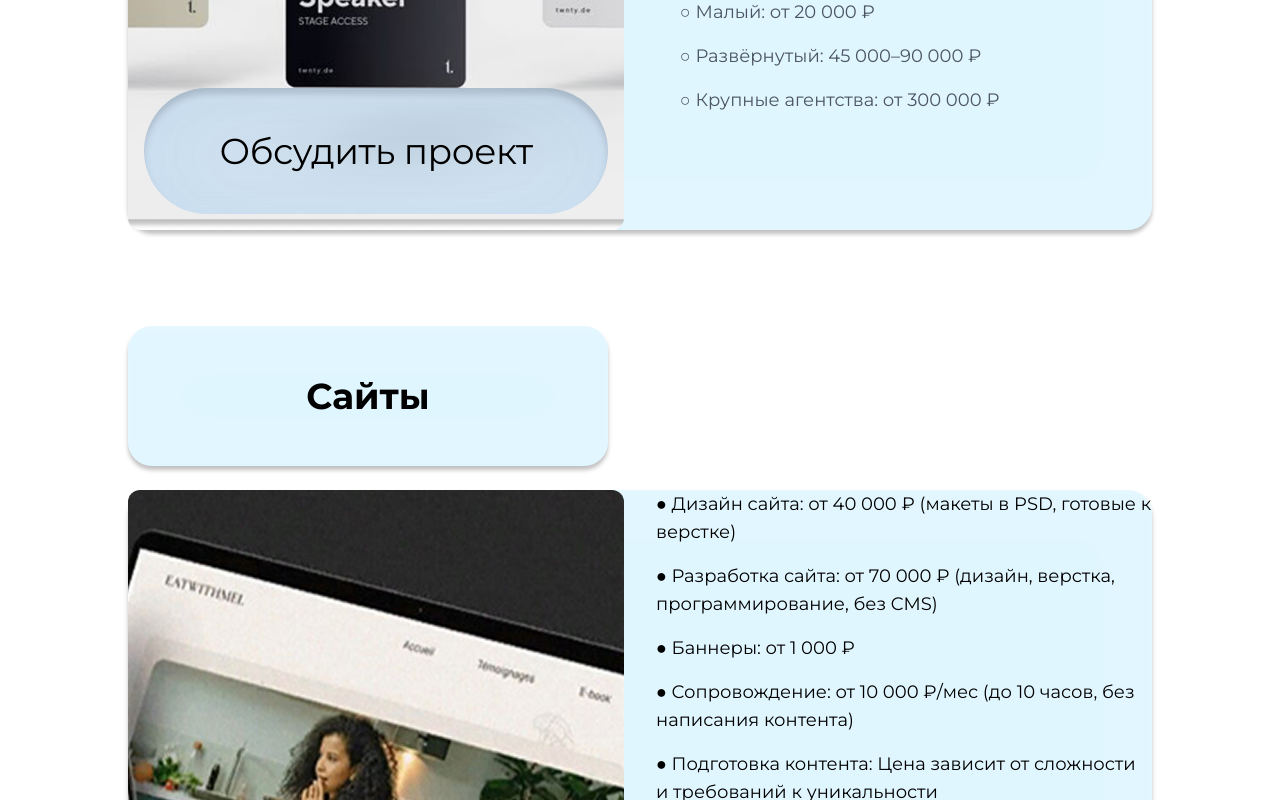
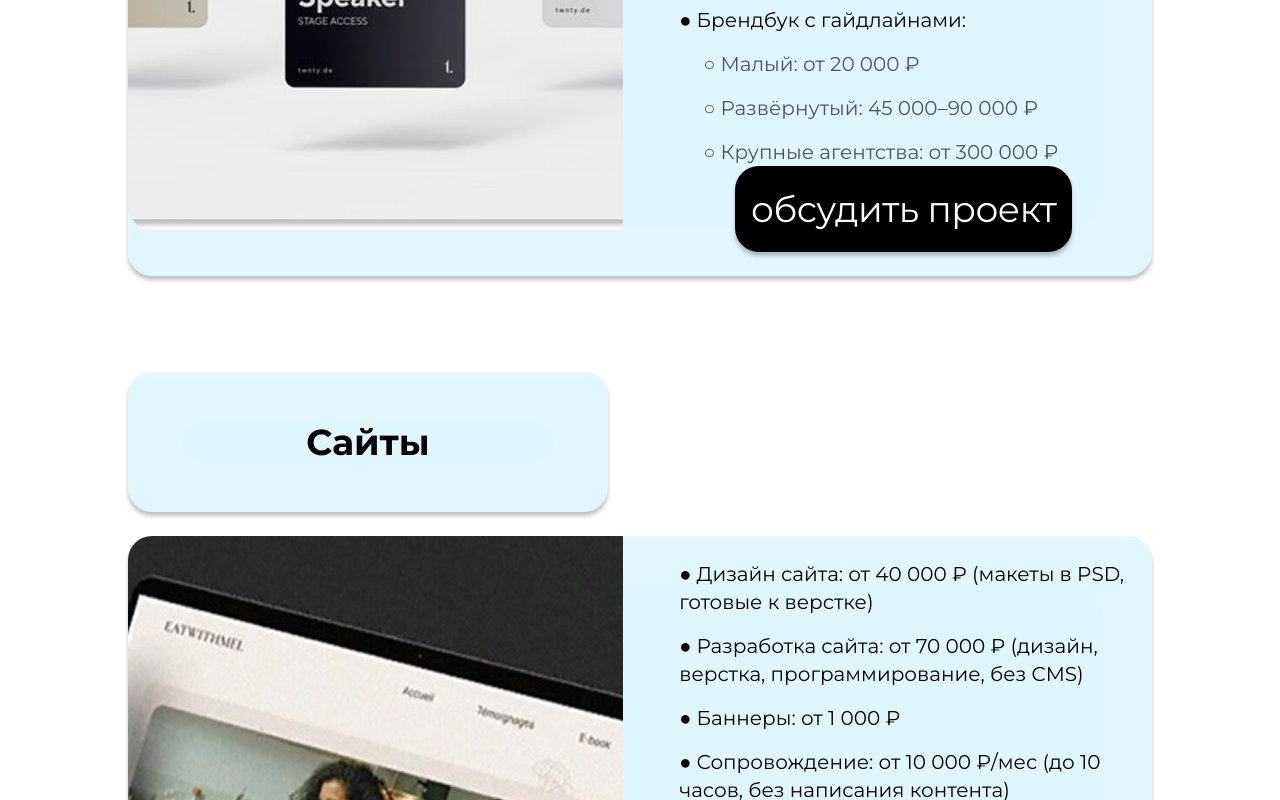
Before and after one commit to NikDemik/b2b-studio-vite, a React (Vite) app: page /pricing in a window 1280 px wide. Shown: the part 1620-2420 px from the top of the page. Built offline with nearby package versions, Linux system fonts and the light colour scheme.

Commit message:
add page pricing

```diff
--- /dev/null
+++ b/src/components/Pricing/PricingBtn.jsx
@@ -0,0 +1,29 @@
+import clsx from 'clsx';
+
+const PricingBtn = ({ children, href, containerClassName, onClick }) => {
+    const Inner = () => (
+        <>
+            <span className=" relative z-2 text-p3 text-[36px] max-lg:text-[24px] max-md:text-[16px]">
+                {children}
+            </span>
+        </>
+    );
+
+    return href ? (
+        <a className={clsx(containerClassName)} href={href}>
+            <Inner />
+        </a>
+    ) : (
+        <button
+            className={clsx(
+                'relative flex items-center bg-p4 backdrop-blur-sm p-4 rounded-3xl shadow-400 hover:scale-105 group-hover:opacity-80 transition-all duration-500',
+                containerClassName,
+            )}
+            onClick={onClick}
+        >
+            <Inner />
+        </button>
+    );
+};
+
+export default PricingBtn;
--- a/src/components/Pricing/PricingSection.jsx
+++ b/src/components/Pricing/PricingSection.jsx
@@ -1,8 +1,12 @@
+import { useState } from 'react';
 import { motion } from 'framer-motion';
-import Button from '../Button';
+import PricingBtn from './PricingBtn';
 import { pricingData } from '../../constants/pricing';
+import RequestModal from '../Modal/RequestModal';
 
 const PricingSection = () => {
+    const [isModalOpen, setIsModalOpen] = useState(false);
+
     return (
         <div className=" relative container-full z-2 space-y-16 md:space-y-24">
             {pricingData.map((item) => (
@@ -26,16 +30,13 @@ const PricingSection = () => {
                             whileInView={{ opacity: 1, x: 0 }}
                             viewport={{ once: true }}
                             transition={{ delay: 0.2, duration: 0.6 }}
-                            className="md:w-1/2 h-[400px] md:h-[700px] rounded-xl overflow-hidden relative"
+                            className="md:w-1/2 h-[400px] md:h-[700px] rounded-l-3xl overflow-hidden relative"
                         >
                             <img
                                 src={item.image}
                                 alt={item.category}
                                 className="w-full h-full object-cover transition-transform duration-500 group-hover:scale-105"
                             />
-                            <div className="absolute bottom-4 left-0 right-0 flex justify-center">
-                                <Button className="mx-auto">Обсудить проект</Button>
-                            </div>
                         </motion.div>
 
                         {/* Правая часть - список цен */}
@@ -44,9 +45,9 @@ const PricingSection = () => {
                             whileInView={{ opacity: 1, x: 0 }}
                             viewport={{ once: true }}
                             transition={{ delay: 0.3, duration: 0.6 }}
-                            className="md:w-1/2"
+                            className=" relative flex flex-col justify-between  md:w-1/2  p-6"
                         >
-                            <ul className="space-y-4 text-lg">
+                            <ul className="space-y-4 text-xl">
                                 {item.items.map((priceItem, index) => (
                                     <li
                                         key={index}
@@ -58,6 +59,19 @@ const PricingSection = () => {
                                     </li>
                                 ))}
                             </ul>
+                            <div className="flex justify-center">
+                                <PricingBtn
+                                    onClick={() => {
+                                        setIsModalOpen(true);
+                                    }}
+                                >
+                                    обсудить проект
+                                </PricingBtn>
+                                <RequestModal
+                                    isOpen={isModalOpen}
+                                    onClose={() => setIsModalOpen(false)}
+                                />
+                            </div>
                         </motion.div>
                     </div>
                 </div>
--- a/tailwind.config.js
+++ b/tailwind.config.js
@@ -28,7 +28,7 @@ export default {
                 200: 'inset 0 6px 6px 0 rgba(0, 0, 0, 0.15), inset 0 6px 103px 0 rgba(0, 118, 253, 0.05)',
                 300: '0 3px 3px 0 rgba(0, 0, 0, 0.25), 0 3px 3px 0 rgba(255, 255, 255, 0.05), inset 0 3px 3px 0 rgba(255, 255, 255, 0.15), inset 0 0 51px 0 rgba(255, 255, 255, 0.05)',
                 301: '0 15px 30px -5px rgba(0, 0, 0, 0.15)',
-                400: 'inset 0 3px 3px 0 rgba(255, 255, 255, 0.15), inset 0 0 51px 0 rgba(255, 255, 255, 0.05)',
+                400: '0 4px 4px 0 rgba(0, 0, 0, 0.25)',
                 500: '0px 16px 24px rgba(0, 0, 0, 0.25), 0px -14px 48px rgba(40, 51, 111, 0.7)',
             },
             fontFamily: {
```
